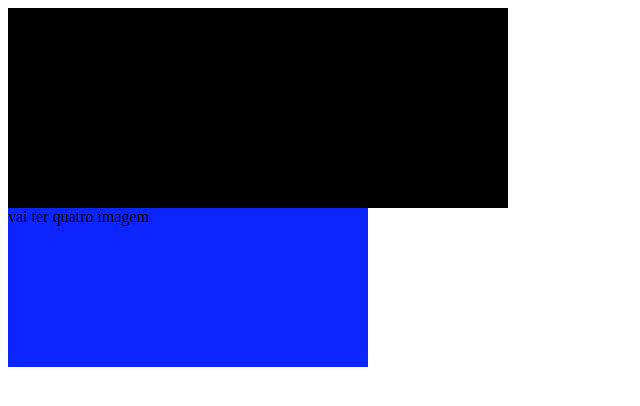
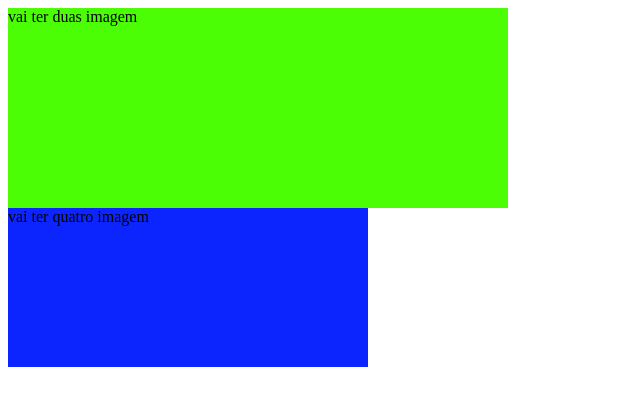
Before and after one commit to bodinjoao/projeto-1-2B-2025, a plain HTML site: page index.html in a window 1280 px wide. Shown: the whole page, without its empty margins (0-640 px from the left). Drawn offline with Linux system fonts and the light colour scheme.

Commit message:
01/04/2025

```diff
--- a/style.css
+++ b/style.css
@@ -1,7 +1,7 @@
 .cabecalho{
 width: 500px;
 height: 200px;
-background-color: black;
+background-color: rgb(75, 253, 5);
 
 }
 .primeira_secao{
```
